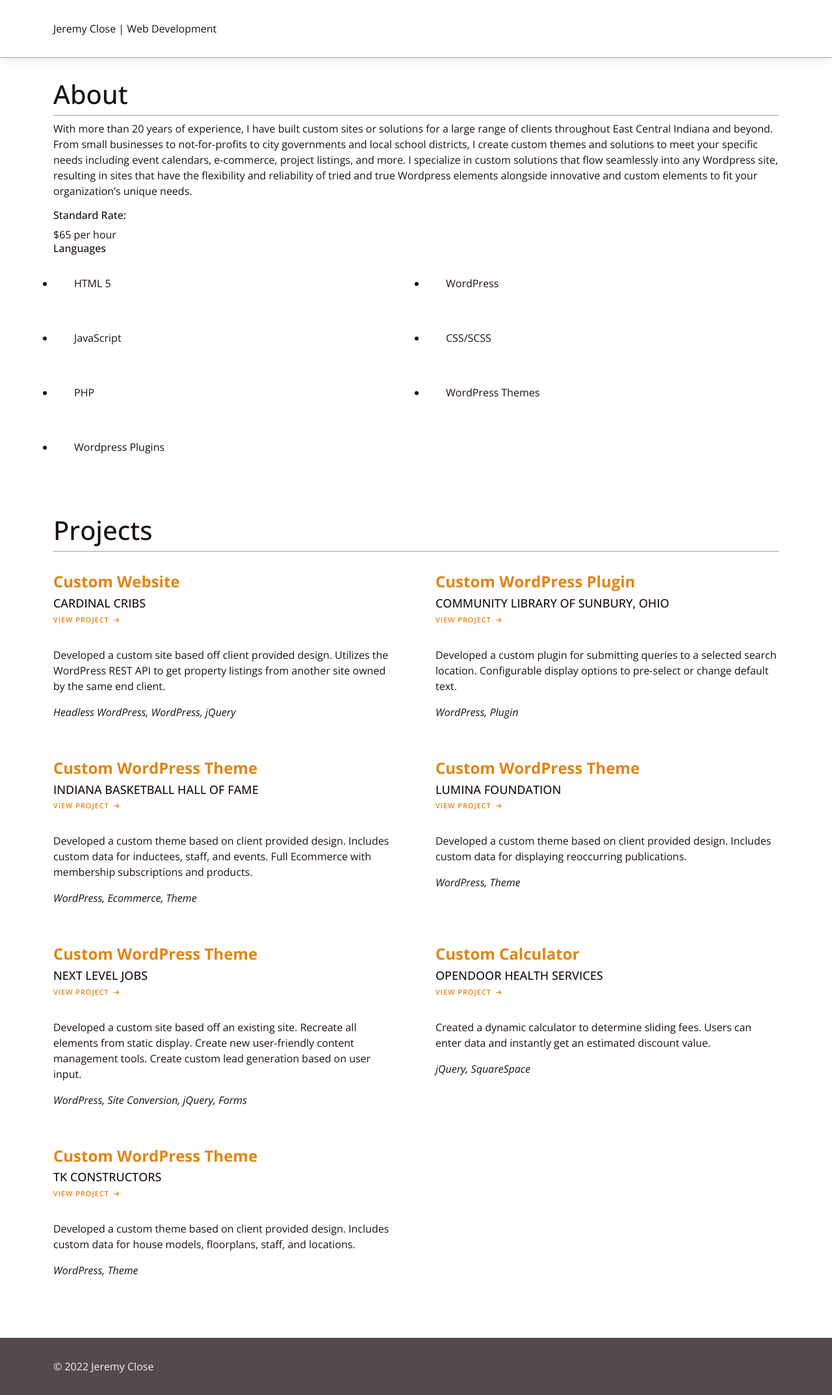
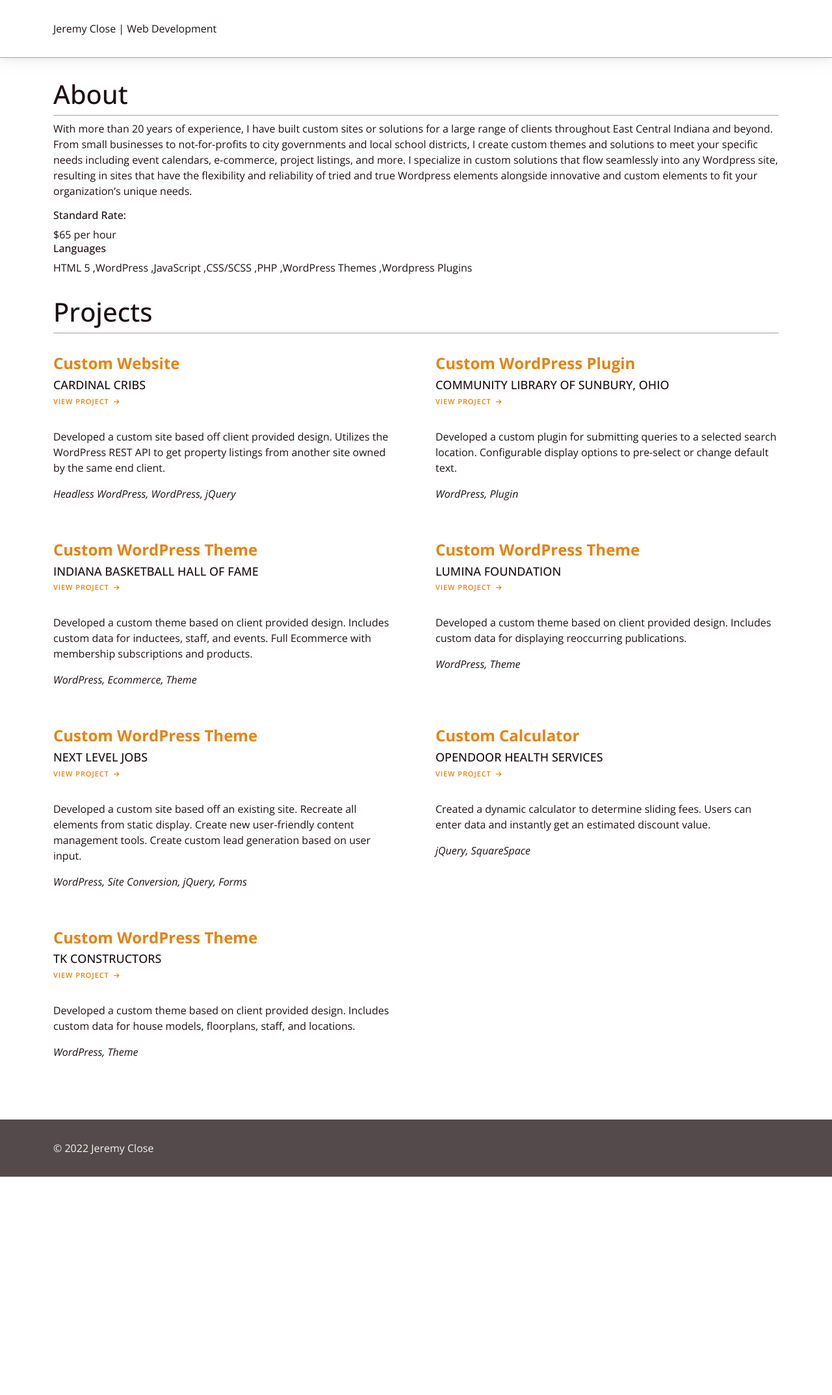
Before and after one commit to jkclose/jkclose.github.io, a Jekyll site: the page built from index.html, in a window 1280 px wide. Shown: the whole page at 65% size. Built offline with Jekyll 4.4.1, drawn with Linux system fonts in a browser that asks for light colours; after the commit the page ends 1811 px from its top, so only the background shows below that.

Commit message:
Basic content

```diff
--- a/_includes/skills.html
+++ b/_includes/skills.html
@@ -1,7 +1,7 @@
 {% if site.data.skills %}
 <aside>
     <h4>Languages</h4>
-    <ul class="items">
+    <ul class="list-items">
         {% for skill in site.data.skills %}
         <li class="item">
             {{ skill.label }}
--- a/css/style.scss
+++ b/css/style.scss
@@ -100,6 +100,21 @@ article {
 }
 
 /* loop based display */
+.list-items {
+	list-style: none;
+	padding: 0;
+	margin: 0;
+
+	li {
+		display: inline-block;
+
+		&:not(:last-child):after {
+			content: ", ";
+			position: relative;
+		}
+	}
+}
+
 .items {
 	@include make-row();
 	margin-top: $spacer * 2;
```
